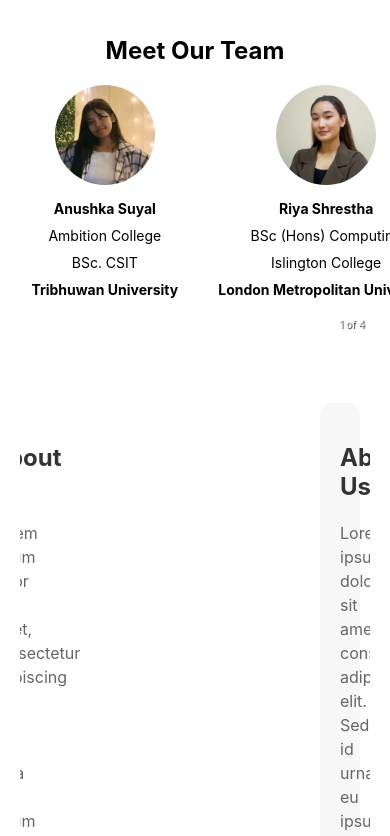
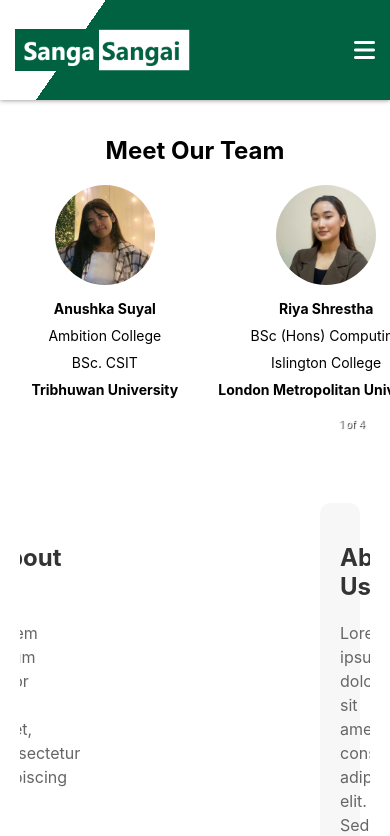
Before and after one commit to riyaasthaa/sangasangai, a React (Create React App) app: page / in a window 390 px wide. Shown: the top 836 px of the page. Built offline with nearby package versions, Linux system fonts and the light colour scheme.

Commit message:
Header added

```diff
--- a/public/index.html
+++ b/public/index.html
@@ -24,6 +24,14 @@
       work correctly both with client-side routing and a non-root public URL.
       Learn how to configure a non-root public URL by running `npm run build`.
     -->
+    <!-- Font Awesome CDN -->
+    <link
+      rel="stylesheet"
+      href="https://cdnjs.cloudflare.com/ajax/libs/font-awesome/6.4.2/css/all.min.css"
+      integrity="sha512-z3gLpd7yknf1YoNbCzqRKc4qyor8gaKU1qmn+CShxbuBusANI9QpRohGBreCFkKxLhei6S9CQXFEbbKuqLg0DA=="
+      crossorigin="anonymous"
+      referrerpolicy="no-referrer"
+    />
     <title>React App</title>
   </head>
   <body>
--- /dev/null
+++ b/src/components/Header.js
@@ -0,0 +1,45 @@
+import { useEffect, useState } from "react";
+import "../css/Header.css";
+import Logo from "../img/logo.png";
+
+const Header = () => {
+  const menuOpen = () => {
+    var nav = document.getElementById("navigation");
+    nav.classList.add("active");
+  };
+
+  const menuClose = () => {
+    var nav = document.getElementById("navigation");
+    nav.classList.remove("active");
+  };
+
+  return (
+    <header>
+      <div className="logo">
+        <img src={Logo} alt="SanghSangai logo" />
+      </div>
+      <nav id="navigation">
+        <ul>
+          <li className="active">
+            <a href="">Background</a>
+          </li>
+          <li>
+            <a href="">Community Partner</a>
+          </li>
+          <li>
+            <a href="">Project</a>
+          </li>
+          <li>
+            <a href="">Team</a>
+          </li>
+          <i id="menu-close" class="fa-solid fa-xmark" onClick={menuClose}></i>
+        </ul>
+      </nav>
+      <div className="menu-icon">
+        <i id="menu-toggle" class="fa-solid fa-bars" onClick={menuOpen}></i>
+      </div>
+    </header>
+  );
+};
+
+export default Header;
--- /dev/null
+++ b/src/css/Header.css
@@ -0,0 +1,131 @@
+header {
+  background: linear-gradient(125deg, #ffffff 23%, #006241 23%);
+  padding: 0 75px;
+  height: 100px;
+  display: flex;
+  align-items: center;
+  justify-content: space-between;
+  box-shadow: 0 0 5px gray;
+  position: relative;
+  z-index: 10;
+}
+
+header .menu-toggle {
+  display: none;
+}
+
+header .logo {
+  display: flex;
+  align-items: center;
+}
+header .logo img {
+  width: 200px;
+}
+header nav ul {
+  display: flex;
+}
+header nav ul li {
+  padding: 0;
+  margin: 0 25px;
+  list-style: none;
+  position: relative;
+  display: flex;
+  justify-content: center;
+}
+header nav ul li.active::before {
+  content: "";
+  width: 100%;
+  height: 6px;
+  background: #ffffff;
+  position: absolute;
+  top: -40px;
+}
+header nav ul li.active::after,
+header nav ul li:hover::after {
+  content: "";
+  width: 50%;
+  height: 2px;
+  background: #ffffff;
+  position: absolute;
+  bottom: -39px;
+}
+header nav ul li a {
+  color: #fff;
+  text-decoration: none;
+}
+
+@media screen and (max-width: 768px) {
+  header {
+    padding: 0 15px;
+  }
+  header .menu-icon {
+    display: block;
+  }
+  header .menu-icon i {
+    color: #fff;
+    font-size: 1.5rem;
+  }
+  #menu-close {
+    position: absolute;
+    z-index: 10;
+    top: 30px;
+    right: 15px;
+    font-size: 1.5rem;
+    color: #ffffff;
+  }
+  header .logo img {
+    width: 175px;
+  }
+  header nav {
+    position: fixed;
+    display: none;
+    justify-content: flex-end;
+    top: 0;
+    left: 0;
+    width: 100%;
+    height: 100vh;
+    background: rgba(0, 0, 0, 0.76);
+    animation: slide-in-right 1s;
+  }
+  @keyframes slide-in-right {
+    from {
+      left: 100%;
+    }
+    to {
+      left: 0;
+    }
+  }
+  header nav.active {
+    display: flex;
+  }
+  header nav ul {
+    flex-direction: column;
+    width: 100%;
+    background: #006241;
+    padding: 15px;
+    margin: 0;
+  }
+  @keyframes slide-in-right {
+    from {
+      left: 100%;
+    }
+    to {
+      left: 0;
+    }
+  }
+  header nav ul li {
+    padding: 15px;
+    margin: 0;
+    justify-content: flex-start;
+  }
+  header nav ul li.active::before {
+    display: none;
+  }
+  header nav ul li.active::after,
+  header nav ul li:hover::after {
+    height: 100%;
+    width: 2px;
+    left: -5px;
+    top: 0;
+  }
+}
--- a/src/pages/Home.js
+++ b/src/pages/Home.js
@@ -9,9 +9,12 @@
 import img3 from "../img/riya.jpg";
 import img4 from "../img/subash.jpg";
 import img5 from "../img/testomonial.png";
+import Header from "../components/Header";
 
 const Home = () => {
   return (
+    <>
+      <Header />
       <div className="home-container">
         {/* Our team */}
 
@@ -67,10 +70,10 @@
               <h2>About Us</h2>
               <div className="about-content">
                 <p>
-                Lorem ipsum dolor sit amet, consectetur adipiscing elit. Sed id
-                urna eu ipsum facilisis tristique. Nullam vitae tincidunt nisl.
-                Sed ultricies urna vel quam euismod, vel bibendum neque feugiat.
-                Duis elementum nisi ut lacus lacinia
+                  Lorem ipsum dolor sit amet, consectetur adipiscing elit. Sed
+                  id urna eu ipsum facilisis tristique. Nullam vitae tincidunt
+                  nisl. Sed ultricies urna vel quam euismod, vel bibendum neque
+                  feugiat. Duis elementum nisi ut lacus lacinia
                 </p>
                 <img
                   src={img5}
@@ -86,10 +89,10 @@
               <h2>About Us</h2>
               <div className="about-content">
                 <p>
-                Lorem ipsum dolor sit amet, consectetur adipiscing elit. Sed id
-                urna eu ipsum facilisis tristique. Nullam vitae tincidunt nisl.
-                Sed ultricies urna vel quam euismod, vel bibendum neque feugiat.
-                Duis elementum nisi ut lacus lacinia
+                  Lorem ipsum dolor sit amet, consectetur adipiscing elit. Sed
+                  id urna eu ipsum facilisis tristique. Nullam vitae tincidunt
+                  nisl. Sed ultricies urna vel quam euismod, vel bibendum neque
+                  feugiat. Duis elementum nisi ut lacus lacinia
                 </p>
                 <img
                   src={img5}
@@ -105,10 +108,10 @@
               <h2>About Us</h2>
               <div className="about-content">
                 <p>
-                Lorem ipsum dolor sit amet, consectetur adipiscing elit. Sed id
-                urna eu ipsum facilisis tristique. Nullam vitae tincidunt nisl.
-                Sed ultricies urna vel quam euismod, vel bibendum neque feugiat.
-                Duis elementum nisi ut lacus lacinia
+                  Lorem ipsum dolor sit amet, consectetur adipiscing elit. Sed
+                  id urna eu ipsum facilisis tristique. Nullam vitae tincidunt
+                  nisl. Sed ultricies urna vel quam euismod, vel bibendum neque
+                  feugiat. Duis elementum nisi ut lacus lacinia
                 </p>
                 <img
                   src={img5}
@@ -124,10 +127,10 @@
               <h2>About Us</h2>
               <div className="about-content">
                 <p>
-                Lorem ipsum dolor sit amet, consectetur adipiscing elit. Sed id
-                urna eu ipsum facilisis tristique. Nullam vitae tincidunt nisl.
-                Sed ultricies urna vel quam euismod, vel bibendum neque feugiat.
-                Duis elementum nisi ut lacus lacinia
+                  Lorem ipsum dolor sit amet, consectetur adipiscing elit. Sed
+                  id urna eu ipsum facilisis tristique. Nullam vitae tincidunt
+                  nisl. Sed ultricies urna vel quam euismod, vel bibendum neque
+                  feugiat. Duis elementum nisi ut lacus lacinia
                 </p>
                 <img
                   src={img5}
@@ -154,12 +157,16 @@
             >
               Tearfund
             </a>
-          <a href="https://www.facebook.com/MicahNetworkNepal/" target="_blank">
+            <a
+              href="https://www.facebook.com/MicahNetworkNepal/"
+              target="_blank"
+            >
               Micah
             </a>
           </div>
         </div>
       </div>
+    </>
   );
 };
 
```
Also changed, not shown: public/logo.png (added), src/img/logo.png (added). Lines whose indentation alone changed are shown as unchanged.
